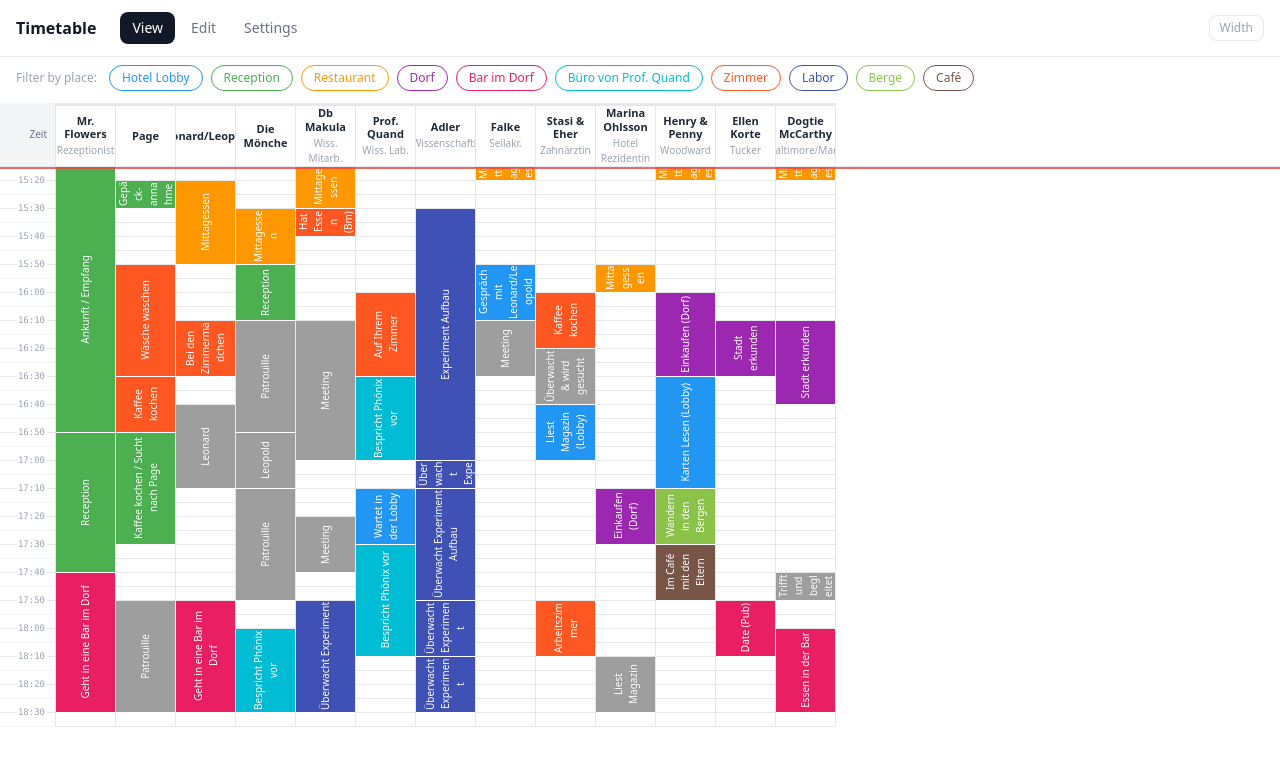
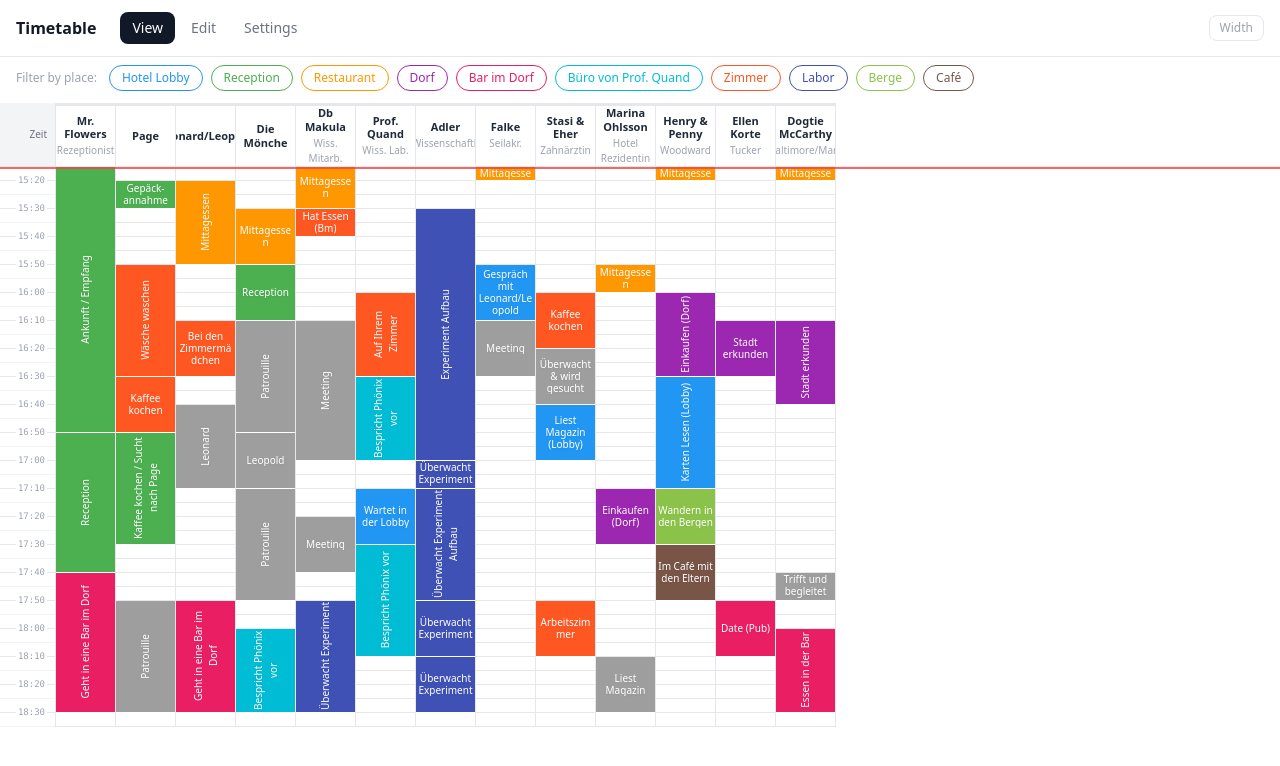
Before and after one commit to MichiGandi/RoleplayTimetable, a React (Vite) app: page / in a window 1280 px wide. Shown: the top 766 px of the page. Built offline with nearby package versions, Linux system fonts and the light colour scheme.

Commit message:
adavtive vertical text

```diff
--- a/src/components/TimetableView.tsx
+++ b/src/components/TimetableView.tsx
@@ -358,7 +358,8 @@ export default function TimetableView({ characters, events, places, isEditMode,
                       >
                         <span
                           className="text-white font-medium drop-shadow-sm overflow-hidden"
-                          style={{
+                          style={heightPx > colWidth ? {
+                            // taller than wide — vertical text
                             fontSize: 10,
                             writingMode: 'vertical-rl',
                             textOrientation: 'mixed',
@@ -367,6 +368,16 @@ export default function TimetableView({ characters, events, places, isEditMode,
                             wordBreak: 'break-word',
                             overflowWrap: 'break-word',
                             textAlign: 'center',
+                          } : {
+                            // wider than tall — horizontal text
+                            fontSize: 10,
+                            lineHeight: 1.2,
+                            maxWidth: colWidth - 4,
+                            maxHeight: heightPx - 2,
+                            wordBreak: 'break-word',
+                            overflowWrap: 'break-word',
+                            textAlign: 'center',
+                            overflow: 'hidden',
                           }}
                         >
                           {event.label}
```
